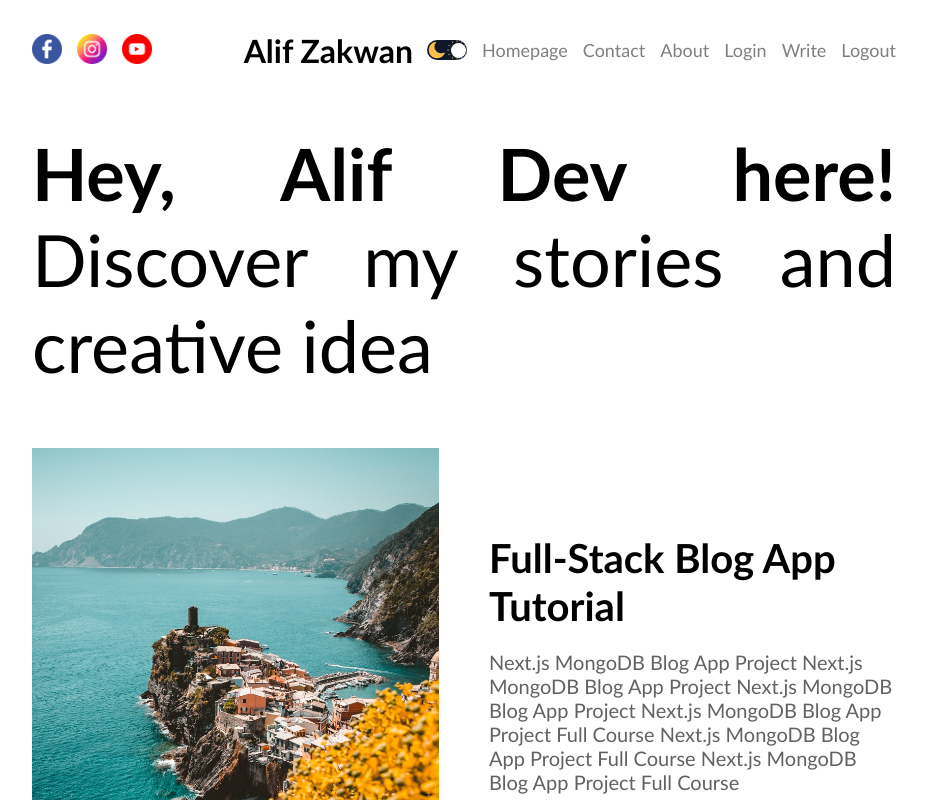
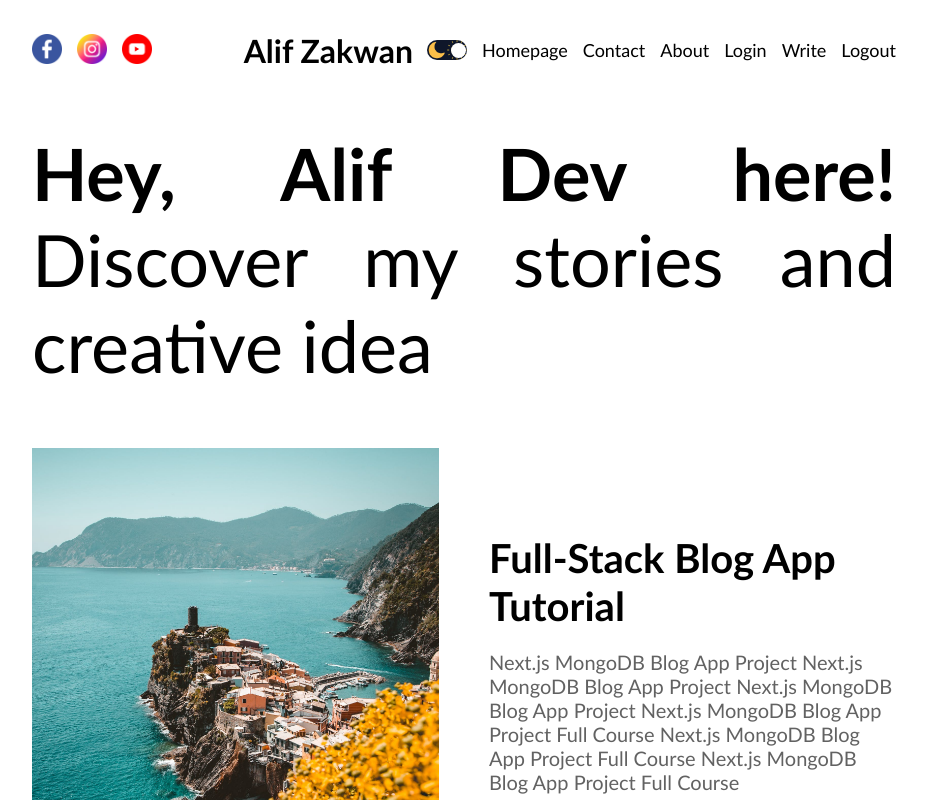
Before and after one commit to alifzwan/NextJS-blog-app, a Next.js app: page / in a window 1280 px wide. Shown: the top 800 px of the page, without its empty margins (176-1103 px from the left). Built offline with nearby package versions, Linux system fonts and the light colour scheme.

Commit message:
remove hover

```diff
--- a/src/components/navbar/navbar.module.scss
+++ b/src/components/navbar/navbar.module.scss
@@ -36,7 +36,6 @@
         gap: 20px;
         font-family: 'Gill Sans', 'Gill Sans MT', Calibri, 'Trebuchet MS', sans-serif;
         flex: 1;
-        color: gray;
         font-size: 20px;
         align-items: center;
         @media screen and (max-width:1280px){
@@ -47,9 +46,5 @@
             display: none;
             justify-content: flex-end;
         }
-        .links:hover {
-            color: white;
-        }
     }
-
 }
```
